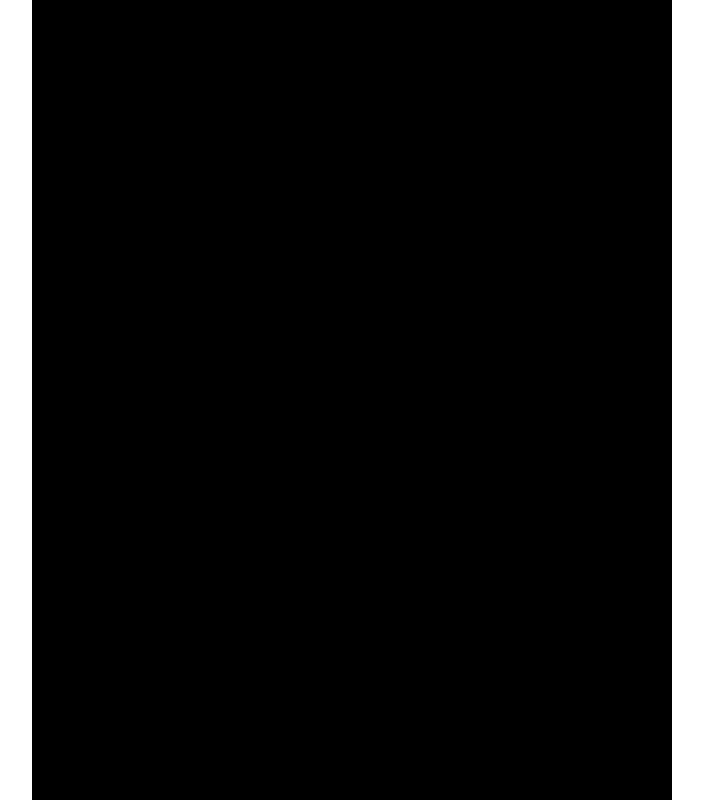
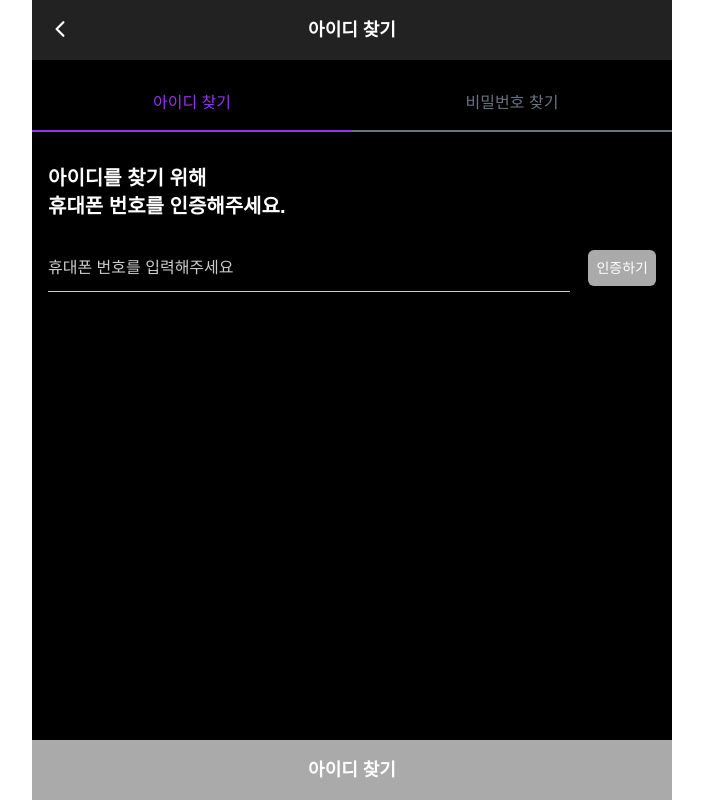
Before and after one commit to suwhan2/SongPicker, a React (Vite) app in the folder front/: page /find-account/id in a window 1280 px wide. Before the commit this address had no page. Shown: the whole page, without its empty margins (288-991 px from the left). Built offline with nearby package versions, Linux system fonts and the light colour scheme.

Commit message:
:sparkles: Feat/#21: 아이디 찾기 페이지 구현

```diff
--- a/front/src/App.tsx
+++ b/front/src/App.tsx
@@ -10,6 +10,7 @@ import SignupPage from './pages/SignupPage';
 import MemberSelectPage from './pages/LinkPages/MemberSelectPage';
 import GroupSelectPage from './pages/LinkPages/GroupSelectPage';
 import QrScanPage from './pages/LinkPages/QrScanPage';
+import FindAccountPage from './pages/FindAccountPage'
 import SongSelectPage from './pages/SongSelectPage';
 import './App.css';
 
@@ -28,6 +29,7 @@ const App = () => {
           <Route path="/member-select" element={<MemberSelectPage />} />
           <Route path="/group-select" element={<GroupSelectPage />} />
           <Route path="/qr-scan" element={<QrScanPage />} />
+          <Route path="/find-account/*" element={<FindAccountPage />} />
           <Route path="/song-select" element={<SongSelectPage />} />
         </Routes>
       </div>
--- a/front/src/components/molecules/signup/UserInfoPhoneSignupForm.tsx
+++ b/front/src/components/molecules/signup/UserInfoPhoneSignupForm.tsx
@@ -6,9 +6,10 @@ type UserInfoPhoneSignupFormProps = {
   onVerify: () => void;
   onResetAuthCode: () => void;
   onChange: (phone: string) => void;
+  showLabel?: boolean;
 };
 
-const UserInfoPhoneSignupForm = ({ onVerify, onResetAuthCode, onChange }: UserInfoPhoneSignupFormProps) => {
+const UserInfoPhoneSignupForm = ({ onVerify, onResetAuthCode, onChange, showLabel = true }: UserInfoPhoneSignupFormProps) => {
   const [phone, setPhone] = useState('');
   const [isAvailable, setIsAvailable] = useState(false);
   const [showAuthCodeForm, setShowAuthCodeForm] = useState(false);
@@ -36,7 +37,9 @@ const UserInfoPhoneSignupForm = ({ onVerify, onResetAuthCode, onChange }: UserIn
 
   return (
     <div className="h-24">
-      <label htmlFor="phone" className="block text-lg text-white mb-2">휴대폰 번호</label>
+      {showLabel && (
+        <label htmlFor="phone" className="block text-lg text-white mb-2">휴대폰 번호</label>
+      )}
       <div className="flex items-center">
         <SignupInput
           id="phone"
@@ -66,12 +69,12 @@ const UserInfoPhoneSignupForm = ({ onVerify, onResetAuthCode, onChange }: UserIn
         </div>
       </div>
       {isAvailable && !showAuthCodeForm && (
-        <ul className="list-disc list-inside text-green-500 text-sm mt-1">
+        <ul className="list-disc list-inside text-green-500 text-sm mt-2">
           <li>사용 가능한 번호입니다.</li>
         </ul>
       )}
       {!isAvailable && phone.length > 0 && (
-        <ul className="list-disc list-inside text-red-500 text-sm mt-1">
+        <ul className="list-disc list-inside text-red-500 text-sm mt-2">
           <li>올바른 휴대폰 번호를 입력해주세요.</li>
         </ul>
       )}
--- /dev/null
+++ b/front/src/components/template/FindId.tsx
@@ -0,0 +1,57 @@
+import React, { useState } from 'react'
+import UserInfoPhoneSignupForm from '../molecules/signup/UserInfoPhoneSignupForm'
+import UserInfoAuthCodeSignupForm from '../molecules/signup/UserInfoAuthCodeSignupForm'
+
+type Props = {
+  onVerificationComplete: (isComplete: boolean) => void;
+}
+
+const FindId = ({ onVerificationComplete }: Props) => {
+  const [phone, setPhone] = useState('');
+  const [showAuthCode, setShowAuthCode] = useState(false);
+  const [resetAuthCode, setResetAuthCode] = useState(false);
+
+  const handlePhoneChange = (value: string) => {
+    setPhone(value);
+  };
+
+  const handlePhoneVerify = () => {
+    console.log('Sending verification code to:', phone);
+    setShowAuthCode(true);
+    setResetAuthCode(false);
+    onVerificationComplete(false);
+  };
+
+  const handleResetAuthCode = () => {
+    setResetAuthCode(true);
+    onVerificationComplete(false);
+    console.log('Resending verification code to:', phone);
+  };
+
+  const handleAuthCodeVerify = () => {
+    console.log('Verifying auth code');
+    onVerificationComplete(true);
+  };
+
+  return (
+    <div className='mt-4'>
+      <div className='text-xl mb-6 font-semibold'>
+        아이디를 찾기 위해<br/> 휴대폰 번호를 인증해주세요.
+      </div>
+      <UserInfoPhoneSignupForm
+        onVerify={handlePhoneVerify}
+        onResetAuthCode={handleResetAuthCode}
+        onChange={handlePhoneChange}
+        showLabel={false}
+      />
+      {showAuthCode && (
+        <UserInfoAuthCodeSignupForm
+          onVerify={handleAuthCodeVerify}
+          resetAuthCode={resetAuthCode}
+        />
+      )}
+    </div>
+  )
+}
+
+export default FindId
--- /dev/null
+++ b/front/src/components/template/FindPassword.tsx
@@ -0,0 +1,11 @@
+import React from 'react'
+
+type Props = {}
+
+const FindPassword = (props: Props) => {
+  return (
+    <div>FindPassword</div>
+  )
+}
+
+export default FindPassword
--- /dev/null
+++ b/front/src/components/template/ShowId.tsx
@@ -0,0 +1,21 @@
+import React from 'react'
+
+type Props = {
+  foundId: string;
+}
+
+const ShowId = ({ foundId }: Props) => {
+  return (
+    <div className='mt-4'>
+      <div className='text-xl mb-14 font-semibold'>
+        입력하신 정보와 일치하는 아이디는<br/>아래와 같습니다.
+      </div>
+
+      <p  className='text-center font-bold text-xl w-full'>{foundId}</p>
+
+
+    </div>
+  )
+}
+
+export default ShowId
--- /dev/null
+++ b/front/src/pages/FindAccountPage.tsx
@@ -0,0 +1,104 @@
+import React, { useState, useEffect } from 'react';
+import { Routes, Route, NavLink, Navigate, useLocation, useNavigate } from 'react-router-dom';
+import FindId from '../components/template/FindId';
+import FindPassword from '../components/template/FindPassword';
+import ShowId from '../components/template/ShowId';
+import SubTopNavbar from '../components/molecules/commons/SubTopNavbar';
+import FooterButton from '../components/atoms/commons/FooterButton';
+
+const FindAccountPage = () => {
+  const location = useLocation();
+  const navigate = useNavigate();
+  const [buttonText, setButtonText] = useState('아이디 찾기');
+  const [isButtonValid, setIsButtonValid] = useState(false);
+  const [showIdResult, setShowIdResult] = useState(false);
+  const [foundId, setFoundId] = useState('');
+
+  useEffect(() => {
+    if (showIdResult) {
+      setButtonText('로그인하러가기');
+      setIsButtonValid(true);
+    } else if (location.pathname.includes('/password')) {
+      setButtonText('다음');
+    } else {
+      setButtonText('아이디 찾기');
+    }
+    if (!showIdResult) {
+      setIsButtonValid(false);
+    }
+  }, [location.pathname, showIdResult]);
+
+  const getTitle = () => {
+    return location.pathname.includes('/password') ? '비밀번호 찾기' : '아이디 찾기';
+  };
+
+  const handleButtonClick = () => {
+    if (showIdResult) {
+      navigate('/login');
+    } else if (location.pathname.includes('/id') && isButtonValid) {
+      // 현재는 하드코딩으로 아이디 띄우는중!
+      const mockFoundId = 'example_user';
+      setFoundId(mockFoundId);
+      setShowIdResult(true);
+    }
+  };
+
+  const handleVerificationComplete = (isComplete: boolean) => {
+    setIsButtonValid(isComplete);
+  };
+
+  return (
+    <div className="flex flex-col min-h-screen">
+      <SubTopNavbar title={getTitle()} />
+
+      {/* 아이디/비번찾기 */}
+      <div className="flex-1 mt-4">
+        <div className="flex h-14">
+          <NavLink
+            to="/find-account/id"
+            className={({ isActive }) =>
+              `flex-1 h-full flex items-center justify-center text-center border-b-2  ${
+                isActive
+                ? 'text-purple-600 border-purple-600'
+                : 'text-gray-500 border-gray-500'
+              }`
+            }
+          >
+            아이디 찾기
+          </NavLink>
+          <NavLink
+            to="/find-account/password"
+            className={({ isActive }) =>
+              `flex-1 h-full flex items-center justify-center text-center border-b-2 ${
+                isActive
+                ? 'text-purple-600 border-purple-600'
+                : 'text-gray-500 border-gray-500'
+              }`
+            }
+          >
+            비밀번호 찾기
+          </NavLink>
+        </div>
+
+        <div className="p-4">
+          {showIdResult ? (
+            <ShowId foundId={foundId} />
+          ) : (
+            <Routes>
+              <Route index element={<Navigate to="/find-account/id" replace />} />
+              <Route path="id" element={<FindId onVerificationComplete={handleVerificationComplete} />} />
+              <Route path="password" element={<FindPassword />} />
+            </Routes>
+          )}
+        </div>
+      </div>
+
+      {/* 하단 버튼 */}
+      <FooterButton onClick={handleButtonClick} isValid={isButtonValid}>
+        {buttonText}
+      </FooterButton>
+    </div>
+  )
+}
+
+export default FindAccountPage
```
